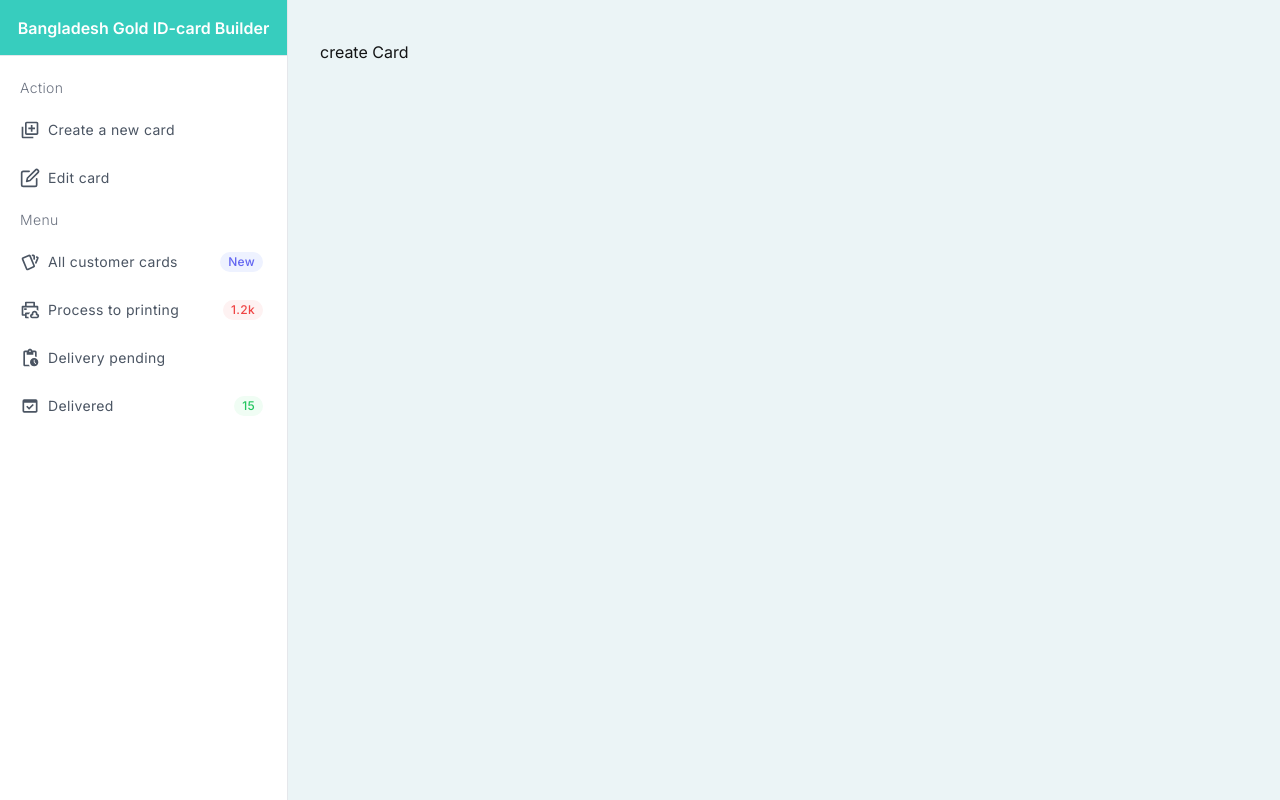
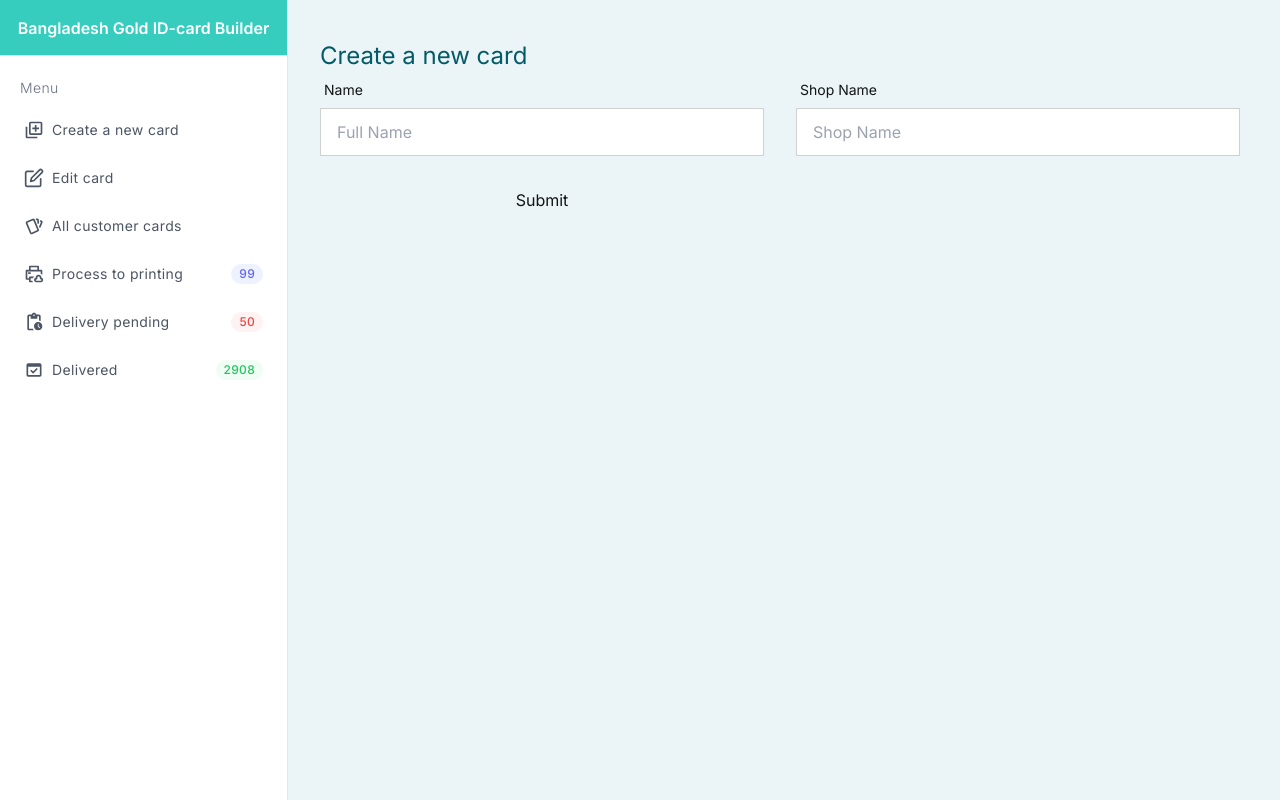
Before and after one commit to anikkumaardatta/bangladesh-gold-client, a Next.js app: page /create-card in a window 1280 px wide. Built offline with nearby package versions, Linux system fonts and the light colour scheme.

Commit message:
Dynamic navigation

```diff
--- a/package.json
+++ b/package.json
@@ -12,6 +12,7 @@
     "next": "14.2.4",
     "react": "^18",
     "react-dom": "^18",
+    "react-hook-form": "^7.52.2",
     "react-icons": "^5.3.0"
   },
   "devDependencies": {
--- a/src/app/create-card/page.js
+++ b/src/app/create-card/page.js
@@ -1,9 +1,11 @@
+import RegistrationForm from '@/components/RegistrationForm/RegistrationForm';
 import React from 'react';
 
 const page = () => {
   return (
-    <div>
-      <h1>create Card</h1>
+    <div className=' '>
+      <h1 className='text-2xl text-secondary'>Create a new card</h1>
+      <RegistrationForm />
     </div>
   );
 };
--- a/src/app/layout.js
+++ b/src/app/layout.js
@@ -23,7 +23,7 @@ export default function RootLayout({ children }) {
             </Link>
             <Navigation />
           </div>
-          <div className='m-10 ml-80'>{children}</div>
+          <div className='w-full m-10 ml-80'>{children}</div>
         </div>
       </body>
     </html>
--- a/src/components/Navigation/Navigation.js
+++ b/src/components/Navigation/Navigation.js
@@ -8,90 +8,71 @@ import { MdPendingActions, MdDomainVerification } from 'react-icons/md';
 import Link from 'next/link';
 
 const Navigation = () => {
+  const menuList = [
+    {
+      title: 'Create a new card',
+      icon: <BiAddToQueue />,
+      path: '/create-card',
+      badge: '',
+      badgeStyle: '',
+    },
+    {
+      title: 'Edit card',
+      icon: <FiEdit />,
+      path: '/edit-card',
+      badge: '',
+      badgeStyle: '',
+    },
+    {
+      title: 'All customer cards',
+      icon: <TbCards />,
+      path: '/',
+      badge: '',
+      badgeStyle: '',
+    },
+    {
+      title: 'Process to printing',
+      icon: <RiPrinterCloudLine />,
+      path: '/process-printing',
+      badge: '99',
+      badgeStyle: 'px-2 py-0.5 ml-auto text-xs font-medium tracking-wide rounded-full text-indigo-500 bg-indigo-50',
+    },
+    {
+      title: 'Delivery pending',
+      icon: <MdPendingActions />,
+      path: '/delivery-pending',
+      badge: '50',
+      badgeStyle: 'px-2 py-0.5 ml-auto text-xs font-medium tracking-wide rounded-full text-red-500 bg-red-50',
+    },
+    {
+      title: 'Delivered',
+      icon: <MdDomainVerification />,
+      path: '/delivered',
+      badge: '2908',
+      badgeStyle: 'px-2 py-0.5 ml-auto text-xs font-medium tracking-wide rounded-full text-green-500 bg-green-50',
+    },
+  ];
   return (
     <>
       <div class='overflow-y-auto overflow-x-hidden flex-grow'>
         <ul class='flex flex-col py-4 space-y-1'>
           <li class='px-5'>
             <div class='flex flex-row items-center h-8'>
-              <div class='text-sm font-light tracking-wide text-gray-500'>Action</div>
-            </div>
-          </li>
-          <li>
-            <Link
-              href='/create-card'
-              class='relative flex flex-row items-center h-11 focus:outline-none hover:bg-gray-50 text-gray-600 hover:text-gray-800 border-l-4 border-transparent hover:border-primary pr-6'>
-              <span class='inline-flex justify-center items-center ml-4 text-xl'>
-                <BiAddToQueue />
-              </span>
-              <span class='ml-2 text-sm tracking-wide truncate'>Create a new card</span>
-            </Link>
-          </li>
-          <li>
-            <Link
-              href='/action'
-              class='relative flex flex-row items-center h-11 focus:outline-none hover:bg-gray-50 text-gray-600 hover:text-gray-800 border-l-4 border-transparent hover:border-primary pr-6'>
-              <span class='inline-flex justify-center items-center ml-4 text-xl'>
-                <FiEdit />
-              </span>
-              <span class='ml-2 text-sm tracking-wide truncate'>Edit card</span>
-            </Link>
-          </li>
-          <li class='px-5'>
-            <div class='flex flex-row items-center h-8'>
               <div class='text-sm font-light tracking-wide text-gray-500'>Menu</div>
             </div>
           </li>
-
-          <li>
-            <Link
-              href='/action'
-              class='relative flex flex-row items-center h-11 focus:outline-none hover:bg-gray-50 text-gray-600 hover:text-gray-800 border-l-4 border-transparent hover:border-primary pr-6'>
-              <span class='inline-flex justify-center items-center ml-4 text-xl'>
-                <TbCards />
-              </span>
-              <span class='ml-2 text-sm tracking-wide truncate'>All customer cards</span>
-              <span class='px-2 py-0.5 ml-auto text-xs font-medium tracking-wide text-indigo-500 bg-indigo-50 rounded-full'>
-                New
-              </span>
-            </Link>
-          </li>
-          <li>
-            <Link
-              href='/action'
-              class='relative flex flex-row items-center h-11 focus:outline-none hover:bg-gray-50 text-gray-600 hover:text-gray-800 border-l-4 border-transparent hover:border-primary pr-6'>
-              <span class='inline-flex justify-center items-center ml-4 text-xl'>
-                <RiPrinterCloudLine />
-              </span>
-              <span class='ml-2 text-sm tracking-wide truncate'>Process to printing</span>
-              <span class='px-2 py-0.5 ml-auto text-xs font-medium tracking-wide text-red-500 bg-red-50 rounded-full'>
-                1.2k
-              </span>
-            </Link>
-          </li>
-          <li>
-            <Link
-              href='/action'
-              class='relative flex flex-row items-center h-11 focus:outline-none hover:bg-gray-50 text-gray-600 hover:text-gray-800 border-l-4 border-transparent hover:border-primary pr-6'>
-              <span class='inline-flex justify-center items-center ml-4 text-xl'>
-                <MdPendingActions />
-              </span>
-              <span class='ml-2 text-sm tracking-wide truncate'>Delivery pending</span>
-            </Link>
-          </li>
-          <li>
-            <Link
-              href='/action'
-              class='relative flex flex-row items-center h-11 focus:outline-none hover:bg-gray-50 text-gray-600 hover:text-gray-800 border-l-4 border-transparent hover:border-primary pr-6'>
-              <span class='inline-flex justify-center items-center ml-4 text-xl'>
-                <MdDomainVerification />
-              </span>
-              <span class='ml-2 text-sm tracking-wide truncate'>Delivered</span>
-              <span class='px-2 py-0.5 ml-auto text-xs font-medium tracking-wide text-green-500 bg-green-50 rounded-full'>
-                15
-              </span>
-            </Link>
-          </li>
+          {/* ================== */}
+          {menuList.map((menuItem) => (
+            <li>
+              <Link
+                href={menuItem.path}
+                class='relative flex flex-row items-center h-11 focus:outline-none hover:bg-base-100 text-gray-600 hover:text-gray-800 border-l-8 border-transparent hover:border-primary pr-6'>
+                <span class='inline-flex justify-center items-center ml-4 text-xl'>{menuItem.icon}</span>
+                <span class='ml-2 text-sm tracking-wide truncate'>{menuItem.title}</span>
+                {menuItem.badge && <span class={menuItem.badgeStyle}>{menuItem.badge}</span>}
+              </Link>
+            </li>
+          ))}
         </ul>
       </div>
     </>
--- /dev/null
+++ b/src/components/RegistrationForm/RegistrationForm.js
@@ -0,0 +1,61 @@
+'use client';
+import { useForm } from 'react-hook-form';
+
+const RegistrationForm = () => {
+  const {
+    register,
+    handleSubmit,
+    watch,
+    formState: { errors },
+  } = useForm();
+
+  const onSubmit = (data) => console.log(data);
+
+  console.log(watch('example')); // watch input value by passing the name of it
+
+  return (
+    <form className='grid grid-cols-2 gap-8 items-center' onSubmit={handleSubmit(onSubmit)}>
+      <div className='form-control'>
+        <label className='label'>
+          {errors.name ? (
+            <span className='label-text text-pink-600' role='alert'>
+              {errors.name?.message}
+            </span>
+          ) : (
+            <span className='label-text'>Name</span>
+          )}
+        </label>
+        <input
+          {...register('name', {
+            required: 'Contact number is required',
+          })}
+          type='text'
+          placeholder='Full Name'
+          className='input input-bordered focus:input-primary bg-white rounded-none'
+        />
+      </div>
+      <div className='form-control'>
+        <label className='label'>
+          {errors.shopName ? (
+            <span className='label-text text-pink-600' role='alert'>
+              {errors.shopName?.message}
+            </span>
+          ) : (
+            <span className='label-text'>Shop Name</span>
+          )}
+        </label>
+        <input
+          {...register('shopName', {
+            required: 'Shop Name is required',
+          })}
+          type='text'
+          placeholder='Shop Name'
+          className='input input-bordered focus:input-primary bg-white rounded-none'
+        />
+      </div>
+      <input type='submit' />
+    </form>
+  );
+};
+
+export default RegistrationForm;
```
Also changed, not shown: 1 other file (tests, documents, lock files or other folders).
